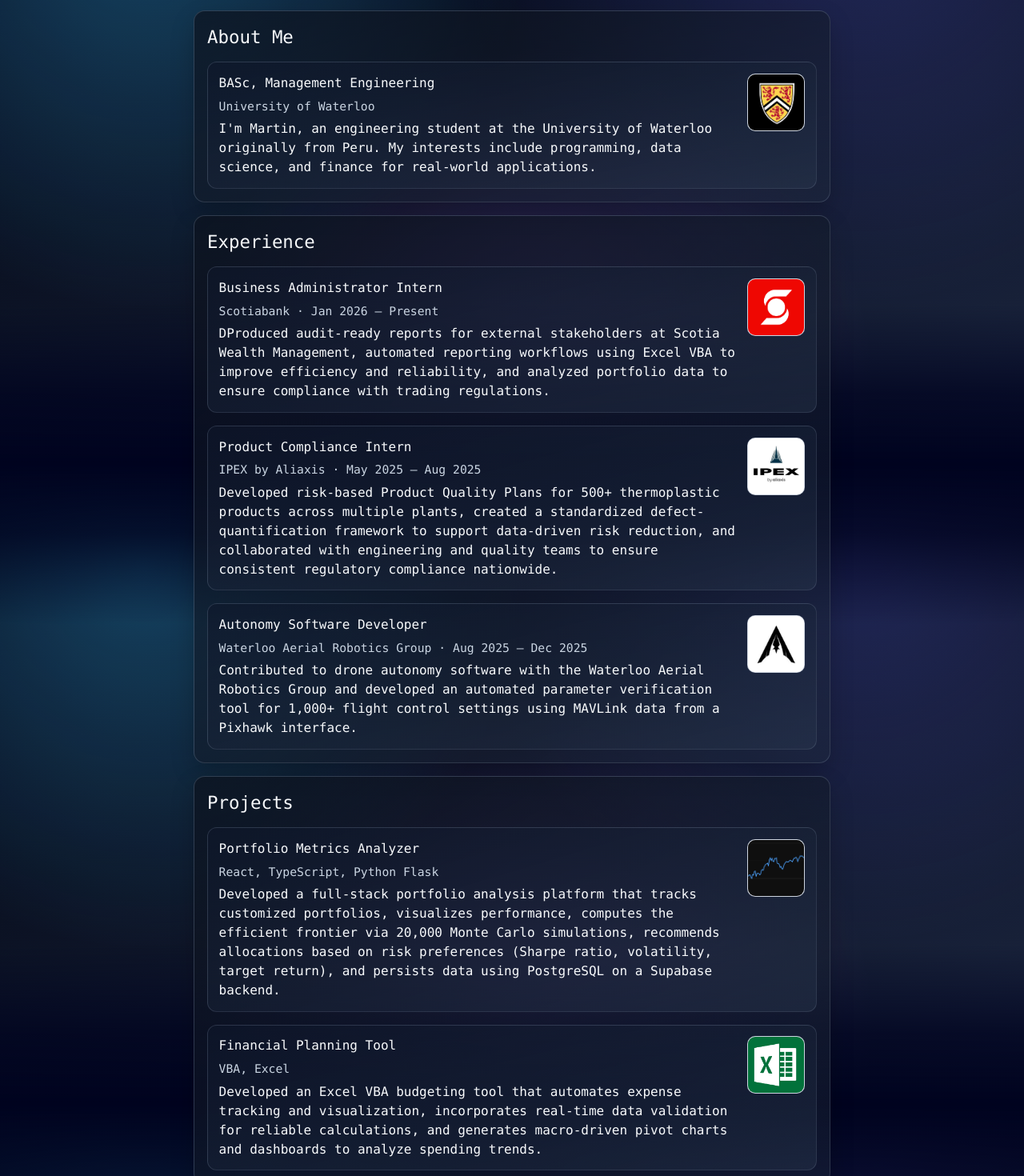
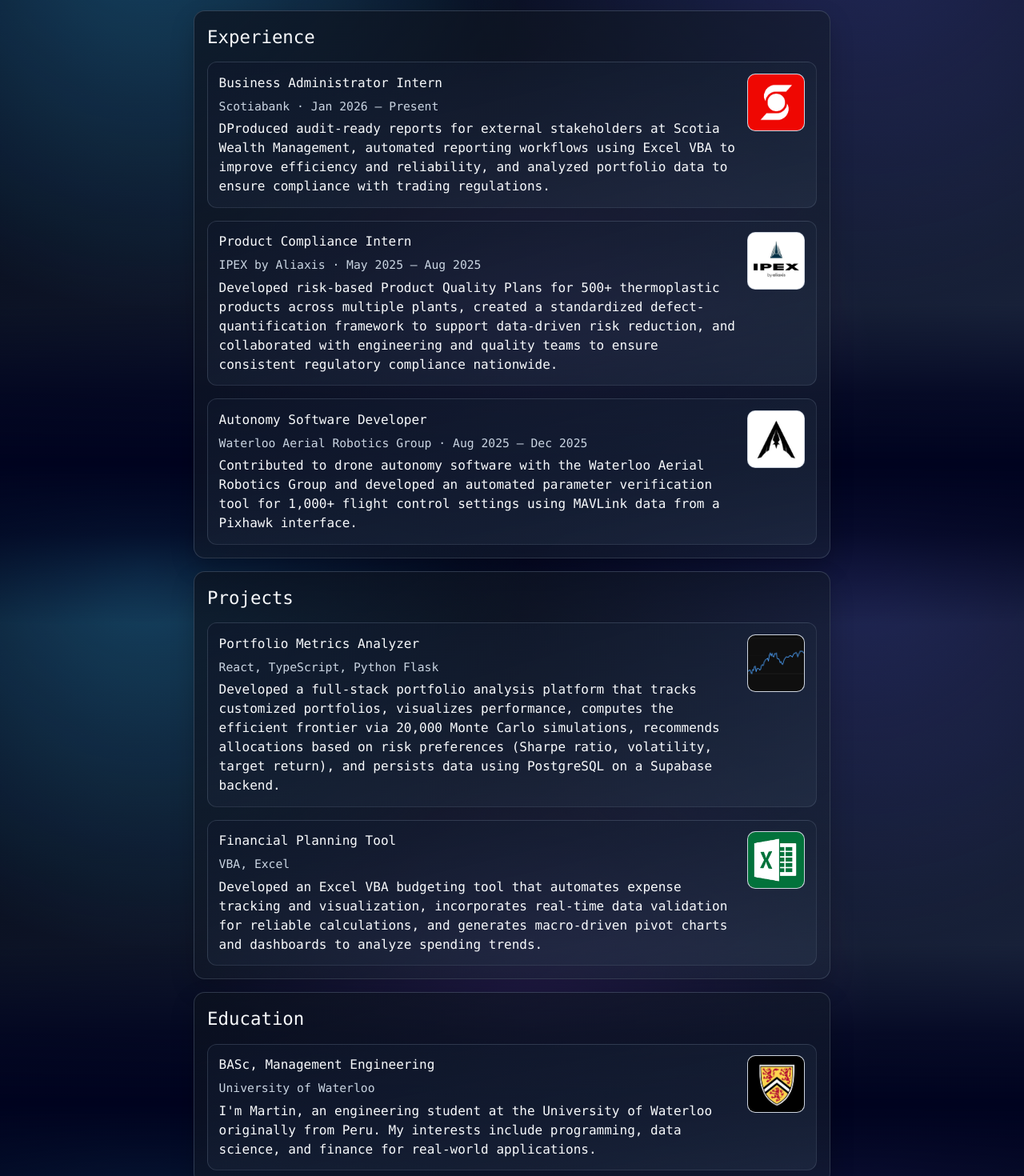
Before and after one commit to Martins26/Martin-Silva-Diaz-Personal-Website, a React (Vite) app: page / in a window 1280 px wide. Shown: the part 220-1690 px from the top of the page at 80% size. Built offline with nearby package versions, Linux system fonts and the light colour scheme.

Commit message:
Rename About section to Education and move it last

```diff
--- a/src/App.tsx
+++ b/src/App.tsx
@@ -1,6 +1,6 @@
-import AboutSection from "./components/AboutSection";
 import ExperienceSection from "./components/ExperienceSection";
 import ProjectsSection from "./components/ProjectsSection";
+import EducationSection from "./components/EducationSection";
 
 const externalLinks = [
   {
@@ -60,14 +60,14 @@ function App() {
         </nav>
 
         <div className="grid gap-5 sm:gap-4 [&>div]:scroll-mt-[5.5rem] sm:[&>div]:scroll-mt-20">
-          <div id="about">
-            <AboutSection />
-          </div>
           <div id="experience">
             <ExperienceSection />
           </div>
           <div id="projects">
             <ProjectsSection />
+          </div>
+          <div id="education">
+            <EducationSection />
           </div>
         </div>
       </main>
--- a/src/components/AboutSection.tsx
+++ b/src/components/EducationSection.tsx
@@ -1,13 +1,16 @@
 import SectionEntryBlock from "./SectionEntryBlock";
 
-function AboutSection() {
+function EducationSection() {
   return (
     <section
       className="rounded-2xl border border-slate-400/25 bg-gradient-to-br from-[#0c121eb8] to-[#1e293b70] p-7 text-left shadow-[0_12px_30px_rgba(0,0,0,0.2)] sm:rounded-[14px] sm:p-4"
-      aria-labelledby="about-heading"
+      aria-labelledby="education-heading"
     >
-      <h2 id="about-heading" className="mb-3.5 mt-0 text-[1.6rem] sm:text-[1.4rem]">
-        About Me
+      <h2
+        id="education-heading"
+        className="mb-3.5 mt-0 text-[1.6rem] sm:text-[1.4rem]"
+      >
+        Education
       </h2>
       <ul className="m-0 grid list-none gap-4 p-0">
         <SectionEntryBlock
@@ -24,4 +27,4 @@ function AboutSection() {
   );
 }
 
-export default AboutSection;
+export default EducationSection;
```
